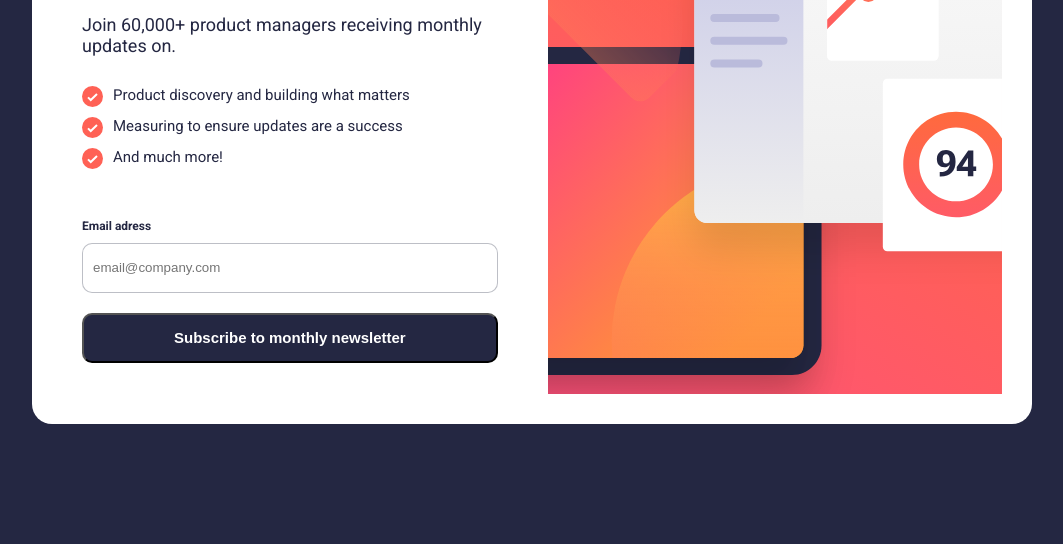
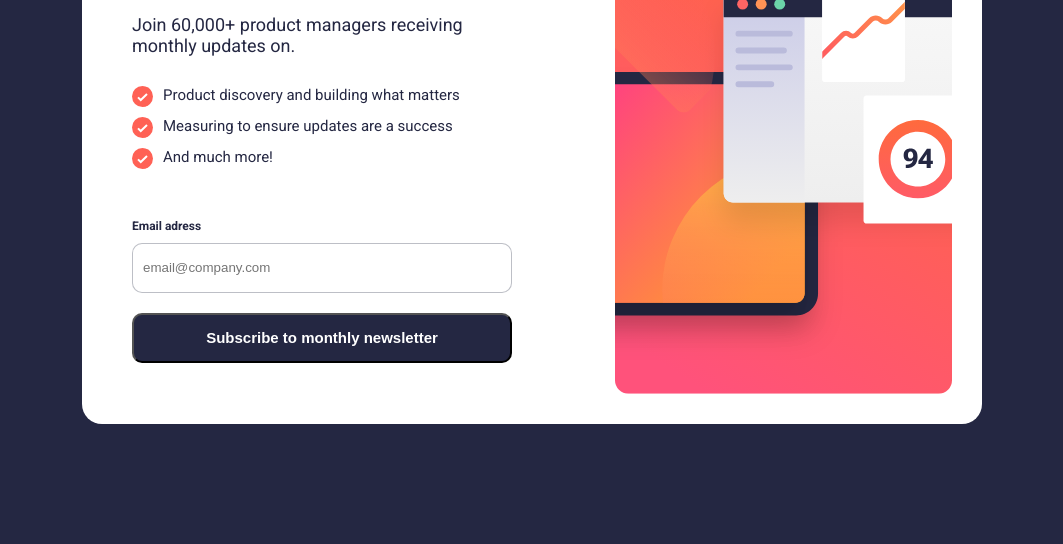
Before and after one commit to uixcem/FrontEndMentorChallanges, a website: page NewsletterSignUp-Solution/index.html in a window 1280 px wide. Shown: the part 256-800 px from the top of the page, without its empty margins (108-1171 px from the left). Drawn offline with Linux system fonts and the light colour scheme.

Commit message:
css fixed

```diff
--- a/NewsletterSignUp-Solution/sass/main.scss
+++ b/NewsletterSignUp-Solution/sass/main.scss
@@ -26,8 +26,8 @@ body {
   border-radius: 2rem;
   padding: 3rem;
   width: 100%;
-  max-width: 1000px;
-  @include flex(row, center, center, 3rem);
+  max-width: 900px;
+  @include flex(row, center, center, 0rem);
   @include mobile {
     flex-direction: column-reverse;
     gap: 0;
@@ -39,7 +39,7 @@ body {
     width: 50%;
     height: 50rem;
     background-image: url(./assets/images/illustration-sign-up-desktop.svg);
-    background-size: cover;
+    background-size: contain;
     background-repeat: no-repeat;
     background-position: right;
     @include flex(column, center, center);
```
Also changed, not shown: NewsletterSignUp-Solution/style.css.
